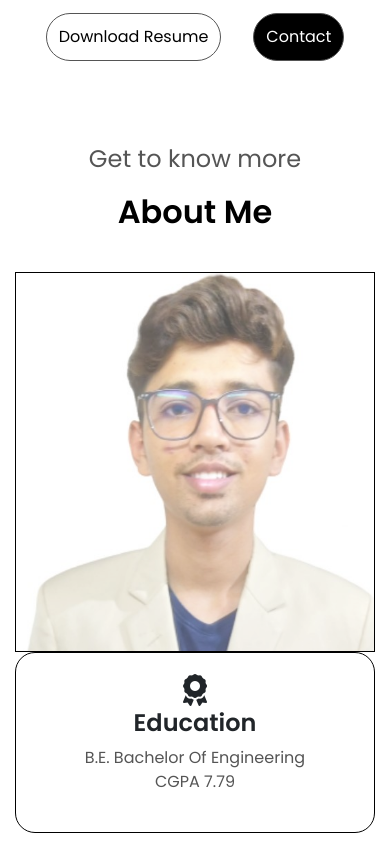
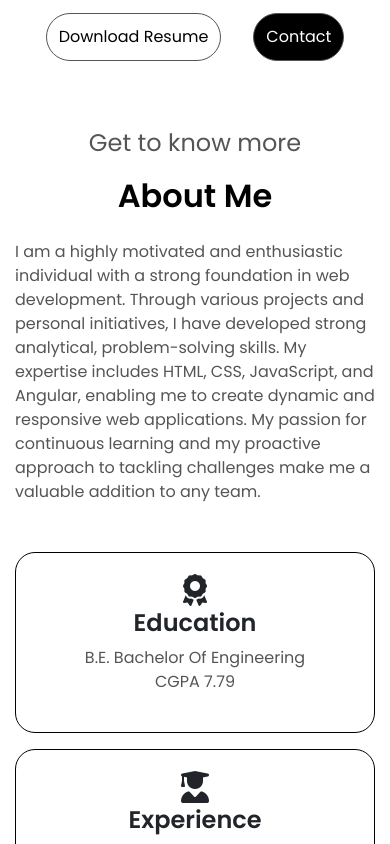
Before and after one commit to razatamboli/portfolio, an Angular app: page /about in a window 390 px wide. Shown: the part 740-1584 px from the top of the page. Built offline with nearby package versions, Linux system fonts and the light colour scheme.

Commit message:
work on responsive task

```diff
--- a/src/app/shared/components/about/about.component.html
+++ b/src/app/shared/components/about/about.component.html
@@ -8,10 +8,17 @@
         </div>
     </div>
 
-    <div class="row">
+    <div class="row margin-bottom">
         <div class="col-md-6">
-            <div class="about-photo">
-                <img class="bg-profile img-fluid" src="./assets/Password size photo-1.jpg" alt="profile-photo">
+            <div class="info-container d-flex align-items-center">
+                <p class="info-exp card2">
+                    I am a highly motivated and enthusiastic individual with a strong foundation in web development. Through
+                    various projects and personal initiatives, I have developed strong analytical, problem-solving skills.
+                    My expertise includes HTML, CSS, JavaScript, and Angular, enabling me to create dynamic and responsive
+                    web applications.
+                    My passion for continuous learning and my proactive approach to tackling challenges make me a valuable
+                    addition to any team.
+                </p>
             </div>
         </div>
         <div class="col-md-6">
@@ -38,16 +45,4 @@
         </div>
     </div>
 
-    <div class="row">
-        <div class="col-md-12">
-            <p class="info-exp card2">
-                I am a highly motivated and enthusiastic individual with a strong foundation in web development. Through
-                various projects and personal initiatives, I have developed strong analytical, problem-solving skills.
-                My expertise includes HTML, CSS, JavaScript, and Angular, enabling me to create dynamic and responsive
-                web applications.
-                My passion for continuous learning and my proactive approach to tackling challenges make me a valuable
-                addition to any team.
-            </p>
-        </div>
-    </div>
 </div>
--- a/src/app/shared/components/about/about.component.scss
+++ b/src/app/shared/components/about/about.component.scss
@@ -1,11 +1,11 @@
 
 .about-section{
-    margin-top: 4rem;
+    margin-top: 3rem;
     margin-bottom: 2rem;
 }
 
 .getknowandabout-info{
-    margin-bottom: 2.5rem;
+    margin-bottom: 1.5rem;
 }
 
 .getknow{
@@ -19,11 +19,9 @@
     color: var(--color-main-font);
 }
 
-.about-photo{
+.info-container{
     width: 100%;
-    height: 380px;
-    object-fit: cover;
-    border: 0.1rem solid var(--color-main-font);
+    height: 100%;
 }
 
 // img-profile-photo
@@ -56,6 +54,18 @@
 // for margins lasts-ups and section down
 
 .info-exp{
-    margin: 0 0 4rem 0;
     font-size: 1rem;
 }
+
+.margin-bottom{
+    margin-bottom: 8rem;
+}
+
+@media all and (max-width: 667px) {
+    .info-exp{
+        margin-bottom: 3rem;
+    }
+    .margin-bottom{
+        margin-bottom: 1rem;
+    }
+}
--- a/src/app/shared/components/navabr/navabr.component.html
+++ b/src/app/shared/components/navabr/navabr.component.html
@@ -10,8 +10,8 @@
           <span class="navbar-toggler-icon threelines-icon"><div class="d-none" id="cross-btn" #crossbtn>X</div></span>
         </button>
 
-        <div class="collapse navbar-collapse" id="navbarSupportedContent" #navtoggle>
-          <ul class="navbar-nav ml-auto">
+        <div class="collapse navbar-collapse mb-forMobile" id="navbarSupportedContent" #navtoggle>
+          <ul class="navbar-nav ml-auto ul-list ul-list-lineheight">
             <li class="nav-item ml-md-2">
               <a class="nav-link" routerLink="about">About</a>
             </li>
--- a/src/app/shared/components/navabr/navabr.component.scss
+++ b/src/app/shared/components/navabr/navabr.component.scss
@@ -66,3 +66,13 @@
         transform: translateY(-5px);
     }
 }
+
+@media all and (max-width : 668px){
+    .mb-forMobile{
+        margin-bottom: 10rem;
+    }
+    .ul-list-lineheight{
+        height: 3rem;
+        line-height: 2.5rem;
+    }
+}
--- a/src/app/shared/components/projects/projects.component.html
+++ b/src/app/shared/components/projects/projects.component.html
@@ -8,7 +8,7 @@
     </div>
 
     <div class="row mt-4">
-        <div class="col-md-4">
+        <div class="col-md-4 formobile-margin">
             <div class="card project-card">
                 <div class="card-body text-center d-flex justify-content-around flex-column">
                     <div class="img-container">
@@ -26,7 +26,7 @@
                 </div>
             </div>
         </div>
-        <div class="col-md-4">
+        <div class="col-md-4 formobile-margin">
             <div class="card project-card">
                 <div class="card-body text-center  d-flex justify-content-around flex-column">
                     <div class="img-container">
@@ -44,7 +44,7 @@
                 </div>
             </div>
         </div>
-        <div class="col-md-4">
+        <div class="col-md-4 formobile-margin">
             <div class="card project-card">
                 <div class="card-body text-center  d-flex justify-content-around flex-column">
                     <div class="img-container">
--- a/src/app/shared/components/projects/projects.component.scss
+++ b/src/app/shared/components/projects/projects.component.scss
@@ -92,3 +92,11 @@
     border: 0.1rem solid var(--color-black);
     border-radius: 0.625rem;
 }
+
+
+
+@media all and (max-width : 667px) {
+    .formobile-margin{
+        margin: 1rem 0;
+    }
+}
```
